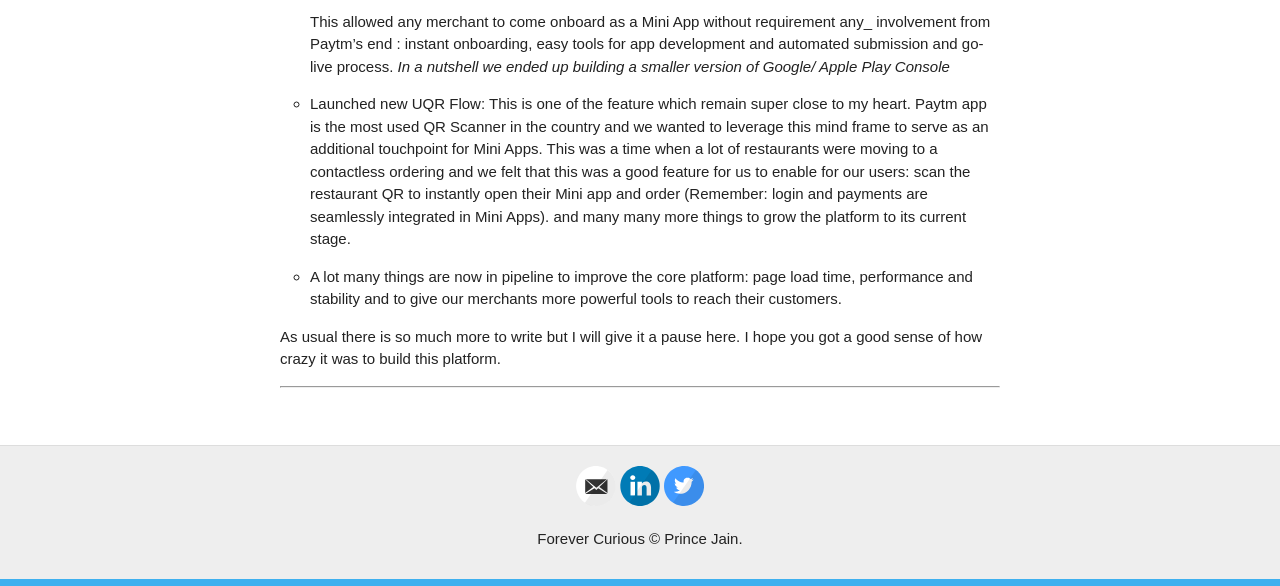
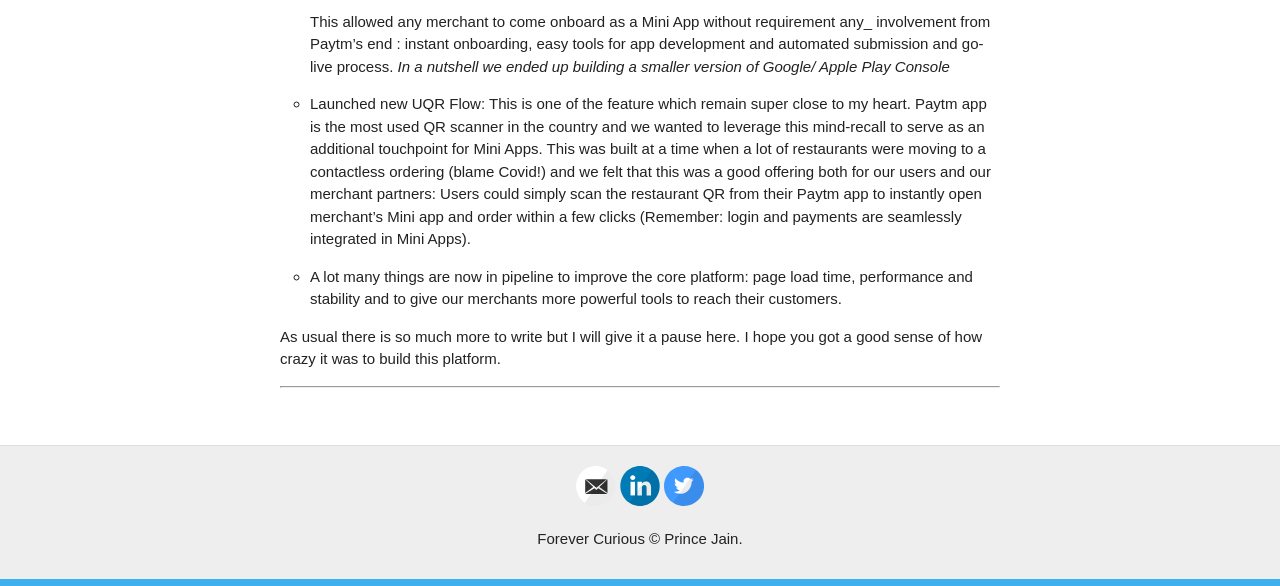
Before and after one commit to product-noob/product-noob.github.io, a Jekyll site: the page built from _posts/2022-03-22-Building Mini Apps.md, in a window 1280 px wide and 900 px high, scrolled down 9539 px, cut to the strip 314-900 px from the top of the window. Built offline with Jekyll 4.4.1, drawn with Linux system fonts in a browser that asks for light colours.

Commit message:
updated ending

```diff
--- a/_posts/2022-03-22-Building Mini Apps.md
+++ b/_posts/2022-03-22-Building Mini Apps.md
@@ -192,8 +192,7 @@ Once we had a sizeable numbers of merchant mini apps across categories and a lot
       This allowed any merchant to come onboard as a Mini App without requirement any\_ involvement from Paytm’s end : instant onboarding, easy tools for app development and automated submission and go-live process.
       _In a nutshell we ended up building a smaller version of Google/ Apple Play Console_
 
--   Launched new UQR Flow: This is one of the feature which remain super close to my heart. Paytm app is the most used QR Scanner in the country and we wanted to leverage this mind frame to serve as an additional touchpoint for Mini Apps. This was a time when a lot of restaurants were moving to a contactless ordering and we felt that this was a good feature for us to enable for our users:  scan the restaurant QR to instantly open their Mini app and order (Remember: login and payments are seamlessly integrated in Mini Apps).
-    and many many more things to grow the platform to its current stage.
+-   Launched new UQR Flow: This is one of the feature which remain super close to my heart. Paytm app is the most used QR scanner in the country and we wanted to leverage this mind-recall to serve as an additional touchpoint for Mini Apps. This was built at a time when a lot of restaurants were moving to a contactless ordering (blame Covid!) and we felt that this was a good offering both for our users and our merchant partners: Users could simply scan the restaurant QR from their Paytm app to instantly open merchant's Mini app and order within a few clicks (Remember: login and payments are seamlessly integrated in Mini Apps).
 
 -   A lot many things are now in pipeline to improve the core platform: page load time, performance and stability and to give our merchants more powerful tools to reach their customers.
 
```
